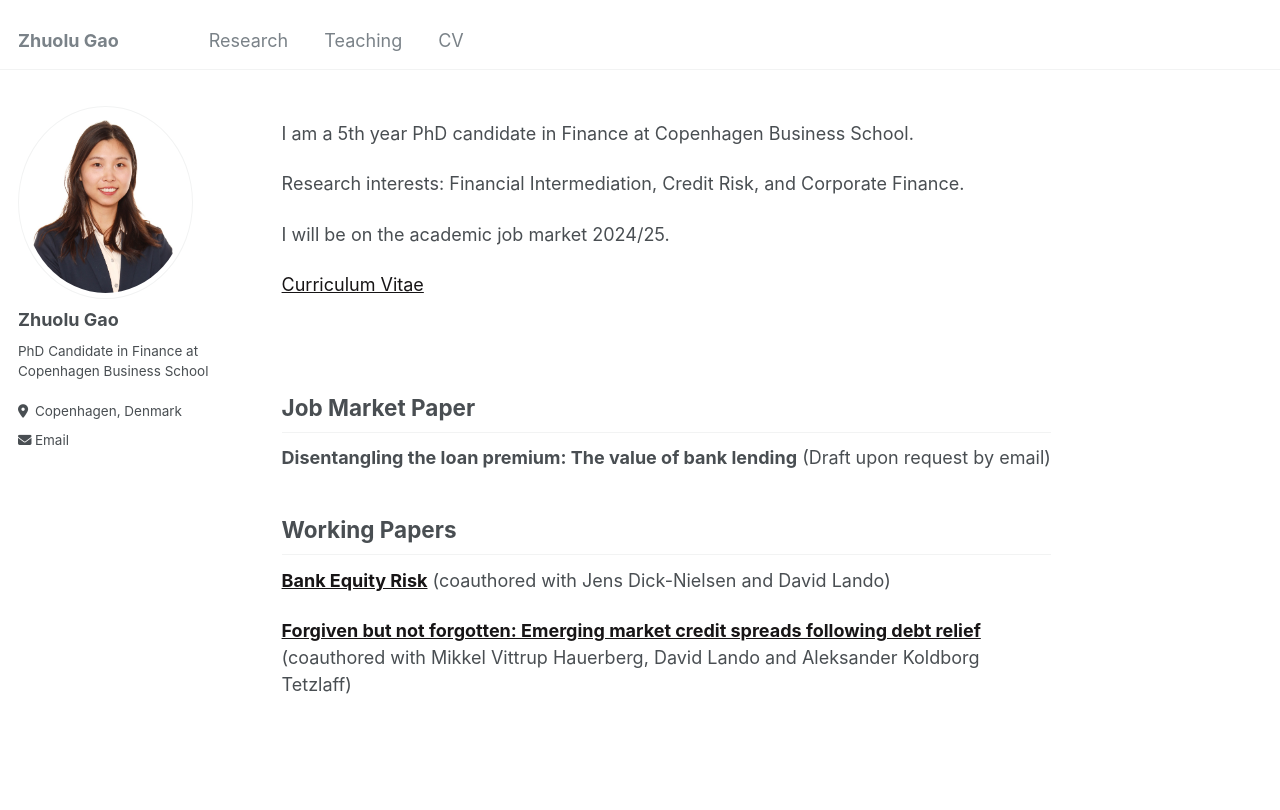
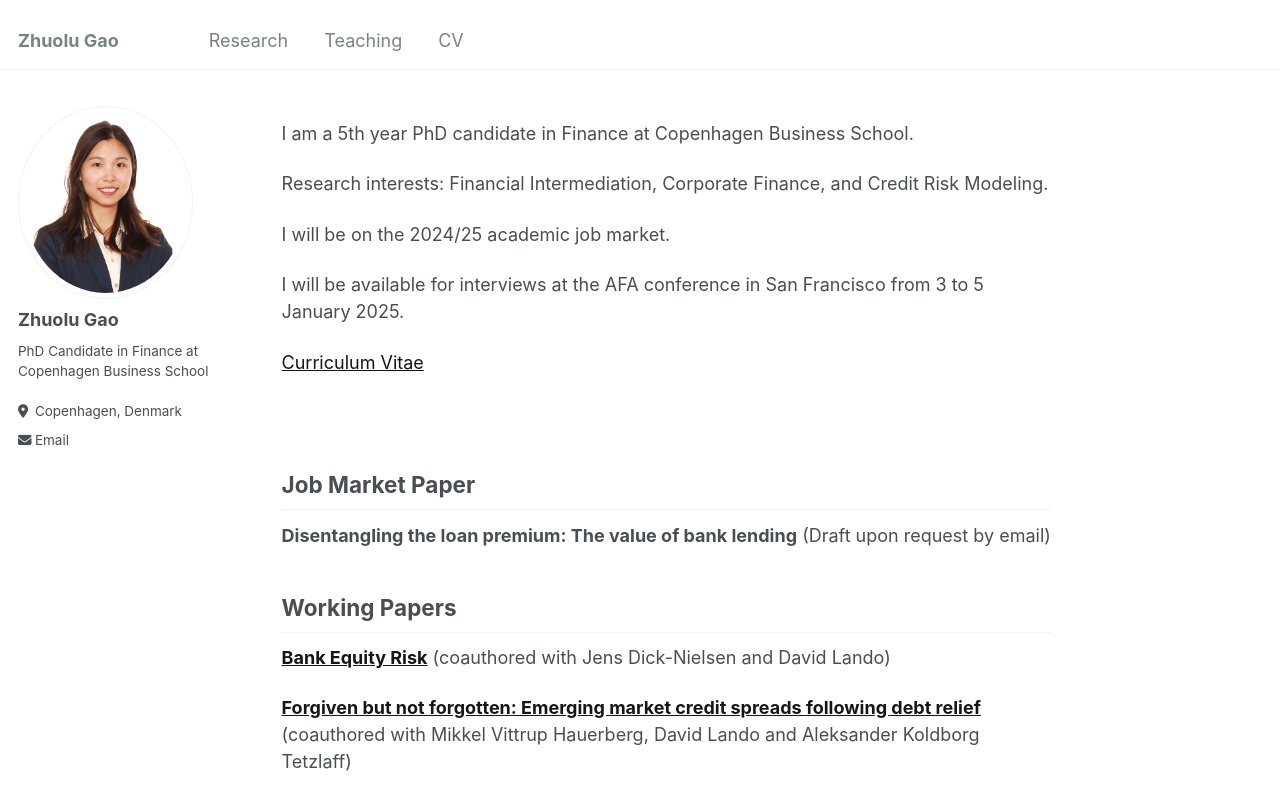
Before and after one commit to zhuolugao/zhuolugao.github.io, a Jekyll site: the page built from _pages/about.md, in a window 1280 px wide and 988 px high. Shown: the top 810 px of the window. Built offline with Jekyll 4.4.1, drawn with Linux system fonts in a browser that asks for light colours.

Commit message:
add AFA.md

```diff
--- a/_pages/about.md
+++ b/_pages/about.md
@@ -9,9 +9,11 @@ redirect_from:
 
 I am a 5th year PhD candidate in Finance at Copenhagen Business School.
 
-Research interests: Financial Intermediation, Credit Risk, and Corporate Finance.
+Research interests: Financial Intermediation, Corporate Finance, and Credit Risk Modeling.
 
-I will be on the academic job market 2024/25.
+I will be on the 2024/25 academic job market.
+
+I will be available for interviews at the AFA conference in San Francisco from 3 to 5 January 2025.
 
 [Curriculum Vitae](/files/cv_zhuolu_gao.pdf)
 
```
